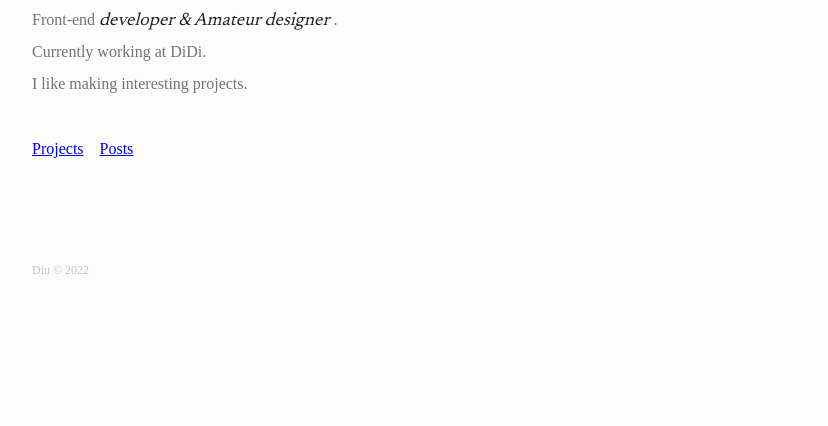
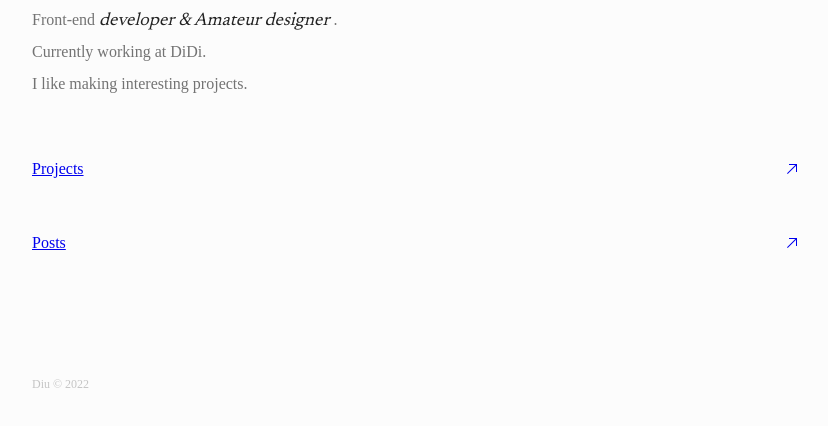
Before and after one commit to ddiu8081/ddiu.io, an Astro site: page / in a window 1280 px wide. Shown: the part 204-630 px from the top of the page, without its empty margins (224-1052 px from the left). Built offline with nearby package versions, Linux system fonts and the light colour scheme; Astro itself is replaced by a stand-in of ours.

Commit message:
feat(ui): tabs ui

```diff
--- a/src/components/Tab.astro
+++ b/src/components/Tab.astro
@@ -1,6 +1,30 @@
+---
+const tabs = [
+  {
+    name: 'Projects',
+    link: '/projects',
+  },
+  {
+    name: 'Posts',
+    link: '/posts',
+  },
+]
+---
+
 <div class="my-8">
-  <div class="flex gap-4 border-b border-base">
-    <a href="/projects" class="my-2">Projects</a>
-    <a href="/posts" class="my-2">Posts</a>
+  <div class="flex flex-col">
+    {tabs.map(item => (
+      <a
+        href={item.link}
+        class:list={[
+          'flex items-center justify-between py-3',
+          'border-t border-base last:border-b',
+          'hv-base',
+        ]}
+      >
+        <p>{item.name}</p>
+        <div class="i-carbon-arrow-up-right" />
+      </a>
+    ))}
   </div>
 </div>
--- a/src/pages/posts/index.astro
+++ b/src/pages/posts/index.astro
@@ -15,8 +15,8 @@ const allPosts = await getCollection('posts')
         href={`/posts/${post.slug}`}
         class:list={[
           'flex items-center justify-between py-3',
-          'border-t border-base',
-          'transition-colors fg-base hover:fg-emphasis',
+          'border-t border-base last:border-b',
+          'fg-base hv-base',
         ]}
       >
         <p>{post.data.title}</p>
--- a/uno.config.ts
+++ b/uno.config.ts
@@ -42,6 +42,7 @@ export default defineConfig({
     'bg-base': 'bg-light-100 dark:bg-dark-800',
     'fg-base': 'text-neutral-500 dark:text-neutral-300',
     'fg-emphasis': 'text-dark dark:text-light',
+    'hv-base': 'transition-colors duration-300 hover:fg-emphasis',
     'border-base': 'border-light-700 dark:border-dark-300',
     'text-emphasis': 'font-serif font-italic text-lg fg-emphasis',
     'border-emphasis': 'border-neutral-400 dark:border-light',
```
